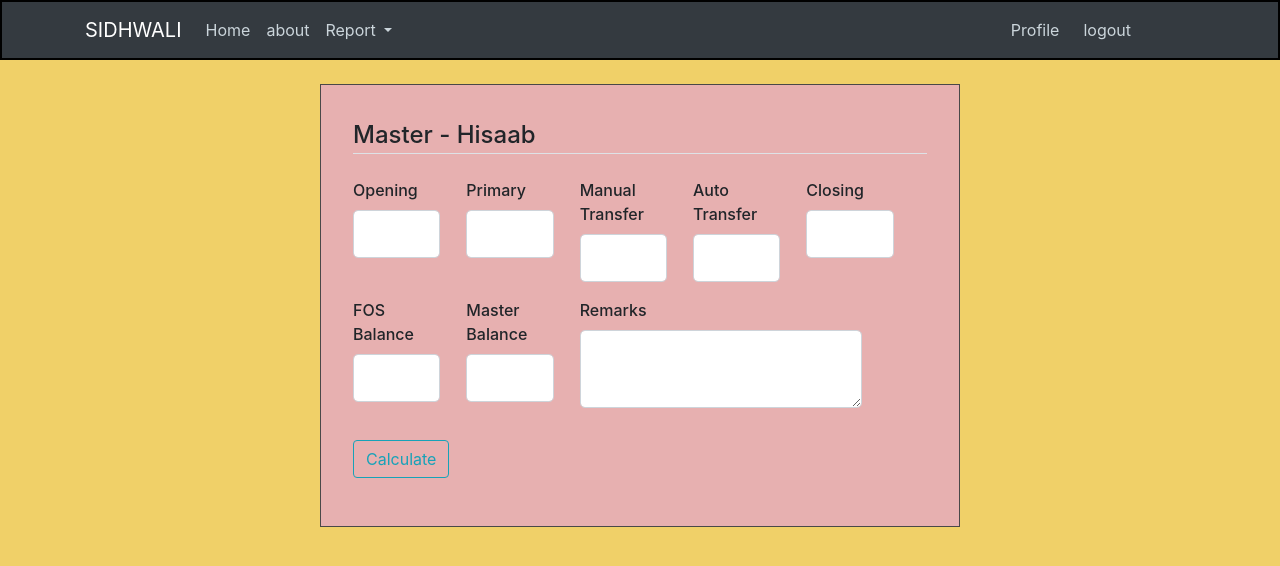
After one commit to Rapid292/CRM-for-Jio-Distributors, a Flask app: page /home/master in a window 1280 px wide. The commit adds this page. Shown: the top 566 px of the page. Run offline with Flask 2, Linux system fonts and the light colour scheme; a user stored in the database is signed in; some libraries are stand-ins or nearby versions.

Commit message:
Version 1.2

```diff
--- a/crm/forms.py
+++ b/crm/forms.py
@@ -96,13 +96,19 @@ class HisaabForm(FlaskForm):
     manual_trans = IntegerField("Manual Transfer", validators=[validators.Optional()])
     auto_trans = IntegerField("Auto Transfer", validators=[validators.Optional()])
     closing = IntegerField("Closing", validators=[DataRequired()])
-    # total_trans = IntegerField("Total Transfer", validators=[validators.Optional()])
-    # total_sale = IntegerField("Total Sale", validators=[validators.Optional()])
-    # commission = IntegerField("Commission", validators=[validators.Optional()])
-    # commission_value = IntegerField("Comm Value", validators=[validators.Optional()])
-    # net_sale = IntegerField("Net Sale", validators=[validators.Optional()])
     last_debt = IntegerField("Last Debt", validators=[validators.Optional()])
-    amt_received = IntegerField("Amount Received", validators=[DataRequired()])
-    # latest_debt = IntegerField("Latest Debt", validators=[validators.Optional()])
+    amt_received = IntegerField("Amount Paying", validators=[DataRequired()])
     remarks = TextAreaField("Remarks", validators=[validators.Optional()])
     submit = SubmitField("Calculate")
+
+
+class MasterForm(FlaskForm):
+    opening = IntegerField("Opening", validators=[DataRequired()])
+    primary = IntegerField("Primary", validators=[DataRequired()])
+    manual_trans = IntegerField("Manual Transfer", validators=[validators.Optional()])
+    auto_trans = IntegerField("Auto Transfer", validators=[validators.Optional()])
+    closing = IntegerField("Closing", validators=[DataRequired()])
+    fos_bal = IntegerField("FOS Balance", validators=[DataRequired()])
+    master_bal = IntegerField("Master Balance", validators=[DataRequired()])
+    remarks = TextAreaField("Remarks", validators=[validators.Optional()])
+    submit = SubmitField("Calculate")
--- a/crm/routes.py
+++ b/crm/routes.py
@@ -2,8 +2,14 @@ import secrets
 import os
 from PIL import Image
 from flask import render_template, url_for, flash, redirect, request
-from crm.forms import RegistrationForm, LoginForm, UpdateProfileForm, HisaabForm
-from crm.models import Hisaab, User
+from crm.forms import (
+    RegistrationForm,
+    LoginForm,
+    UpdateProfileForm,
+    HisaabForm,
+    MasterForm,
+)
+from crm.models import Hisaab, User, Master
 from crm import app, bcrypt, db
 from flask_login import login_user, current_user, logout_user, login_required
 
@@ -18,7 +24,10 @@ def index():
 def home():
     fos = User.query.all()
     hisaab = Hisaab.query.filter()
-    return render_template("home.html", title="Home", fos=fos, hisaab=hisaab)
+    admin = "Admin"
+    return render_template(
+        "home.html", title="Home", fos=fos, hisaab=hisaab, admin=admin
+    )
 
 
 @app.route("/about")
@@ -113,7 +122,6 @@ def profile():
 
 
 def cal_total_transfer(manual, auto):
-    print(manual, auto)
     total_transfer = manual + auto
     return total_transfer
 
@@ -182,8 +190,51 @@ def hisaab():
 @app.route("/home/hisaab/report")
 @login_required
 def report():
-    hisaab = Hisaab.query.all()
+    hisaab = Hisaab.query.order_by(Hisaab.date.desc())
     fos = User.query.all()
-    admin = "admin"
+    admin = "Admin"
 
-    return render_template("report.html", title="Report", fos=fos, admin=admin)
+    return render_template(
+        "report.html", title="Report", hisaab=hisaab, admin=admin, fos=fos
+    )
+
+
+@app.route("/home/master", methods=["GET", "POST"])
+@login_required
+def master():
+    form = MasterForm()
+    admin = "Admin"
+
+    if form.validate_on_submit():
+
+        total_trans = cal_total_transfer(form.manual_trans.data, form.auto_trans.data)
+
+        master = Master(
+            open_bal=form.opening.data,
+            primary=form.primary.data,
+            manual_trans=form.manual_trans.data,
+            auto_trans=form.auto_trans.data,
+            closing=form.closing.data,
+            total_trans=total_trans,
+            fos_bal=form.fos_bal.data,
+            master_bal=form.master_bal.data,
+            remarks=form.remarks.data,
+        )
+
+        db.session.add(master)
+        db.session.commit()
+
+        flash("Your report has been generated", "success")
+        return redirect(url_for("master_report"))
+    return render_template("master.html", title="Master", form=form, admin=admin)
+
+
+@app.route("/home/master/master_report")
+@login_required
+def master_report():
+    master = Master.query.order_by(Master.date.desc())
+    admin = "Admin"
+
+    return render_template(
+        "master_report.html", title="Report", master=master, admin=admin
+    )
--- a/crm/templates/index.html
+++ b/crm/templates/index.html
@@ -36,8 +36,8 @@
                         Report
                      </a>
                      <div class="dropdown-menu" aria-labelledby="navbarDropdown">
-                        <a class="dropdown-item" href="#">Balance</a>
-                        <a class="dropdown-item" href="#">Phone</a>
+                        <a class="dropdown-item" href="{{ url_for('master_report') }}">Master</a>
+                        <a class="dropdown-item" href="{{ url_for('report') }}">FOS</a>
                         <div class="dropdown-divider"></div>
                         <a class="dropdown-item" href="#">other</a>
                      </div>
--- /dev/null
+++ b/crm/templates/master.html
@@ -0,0 +1,129 @@
+{% extends "index.html" %}
+
+{% block content  %}
+{% if current_user.username == admin %}
+<div class="container content-section col-md-6 mt-4">
+   <form method="POST" action="">
+      {{ form.hidden_tag() }}
+      <fieldset class="form-group">
+         <legend class="border-bottom mb-4">Master - Hisaab</legend>
+         <div class="form-row">
+            <div class="form-group mr-3 col-md-2">
+               {{ form.opening.label(class="form-control-label") }}
+
+               {% if form.opening.errors %}
+               {{ form.opening(class="form-control form-control-lg is-invalid") }}
+               <div class="invalid-feedback">
+                  {% for error in form.opening.errors%}
+                  <span>{{ error }}</span>
+                  {% endfor %}
+               </div>
+               {% else %}
+               {{ form.opening(class="form-control form-control-lg") }}
+               {% endif %}
+            </div>
+            <div class="form-group mr-3 col-md-2">
+               {{ form.primary.label(class="form-control-label") }}
+
+               {% if form.primary.errors %}
+               {{ form.primary(class="form-control form-control-lg is-invalid") }}
+               <div class="invalid-feedback">
+                  {% for error in form.primary.errors%}
+                  <span>{{ error }}</span>
+                  {% endfor %}
+               </div>
+               {% else %}
+               {{ form.primary(class="form-control form-control-lg") }}
+               {% endif %}
+            </div>
+            <div class="form-group mr-3 col-md-2">
+               {{ form.manual_trans.label(class="form-control-label") }}
+               {% if form.manual_trans.errors %}
+               {{ form.manual_trans(class="form-control form-control-lg is-invalid") }}
+               <div class="invalid-feedback">
+                  {% for error in form.manual_trans.errors%}
+                  <span>{{ error }}</span>
+                  {% endfor %}
+               </div>
+               {% else %}
+               {{ form.manual_trans(class="form-control form-control-lg") }}
+               {% endif %}
+            </div>
+            <div class="form-group mr-3 col-md-2">
+               {{ form.auto_trans.label(class="form-control-label") }}
+               {% if form.auto_trans.errors %}
+               {{ form.auto_trans(class="form-control form-control-lg is-invalid") }}
+               <div class="invalid-feedback">
+                  {% for error in form.auto_trans.errors%}
+                  <span>{{ error }}</span>
+                  {% endfor %}
+               </div>
+               {% else %}
+               {{ form.auto_trans(class="form-control form-control-lg") }}
+               {% endif %}
+            </div>
+            <div class="form-group mr-3 col-md-2">
+               {{ form.closing.label(class="form-control-label") }}
+               {% if form.closing.errors %}
+               {{ form.closing(class="form-control form-control-lg is-invalid") }}
+               <div class="invalid-feedback">
+                  {% for error in form.closing.errors%}
+                  <span>{{ error }}</span>
+                  {% endfor %}
+               </div>
+               {% else %}
+               {{ form.closing(class="form-control form-control-lg") }}
+               {% endif %}
+            </div>
+            <div class="form-group mr-3 col-md-2">
+               {{ form.fos_bal.label(class="form-control-label") }}
+               {% if form.fos_bal.errors %}
+               {{ form.fos_bal(class="form-control form-control-lg is-invalid") }}
+               <div class="invalid-feedback">
+                  {% for error in form.fos_bal.errors%}
+                  <span>{{ error }}</span>
+                  {% endfor %}
+               </div>
+               {% else %}
+               {{ form.fos_bal(class="form-control form-control-lg") }}
+               {% endif %}
+            </div>
+            <div class="form-group mr-3 col-md-2">
+               {{ form.master_bal.label(class="form-control-label") }}
+               {% if form.master_bal.errors %}
+               {{ form.master_bal(class="form-control form-control-lg is-invalid") }}
+               <div class="invalid-feedback">
+                  {% for error in form.master_bal.errors%}
+                  <span>{{ error }}</span>
+                  {% endfor %}
+               </div>
+               {% else %}
+               {{ form.master_bal(class="form-control form-control-lg") }}
+               {% endif %}
+            </div>
+            <div class="form-group mr-3 col-md-6">
+               {{ form.remarks.label(class="form-control-label") }}
+               {% if form.remarks.errors %}
+               {{ form.remarks(class="form-control form-control-lg is-invalid") }}
+               <div class="invalid-feedback">
+                  {% for error in form.remarks.errors%}
+                  <span>{{ error }}</span>
+                  {% endfor %}
+               </div>
+               {% else %}
+               {{ form.remarks(class="form-control form-control-lg") }}
+               {% endif %}
+            </div>
+         </div>
+      </fieldset>
+      <div class="form-group">
+         {{ form.submit(class="btn btn-outline-info") }}
+      </div>
+   </form>
+</div>
+{% else %}
+<div class="content-section text-center mt-4">
+   <h1><strong>You're Not Allowed</strong></h1>
+</div>
+{% endif %}
+{% endblock content %}
```
Also changed, not shown: crm/models.py (+18 -1 lines), crm/templates/home.html (+7 -0 lines), crm/templates/master_report.html (added, +47 -0 lines), crm/site.db, crm/static/profile_pics/4efef3dcf6792e5fDSC_7405.JPG (added), crm/static/profile_pics/74bc258b8b83f608DSC_7906.JPG (added).
